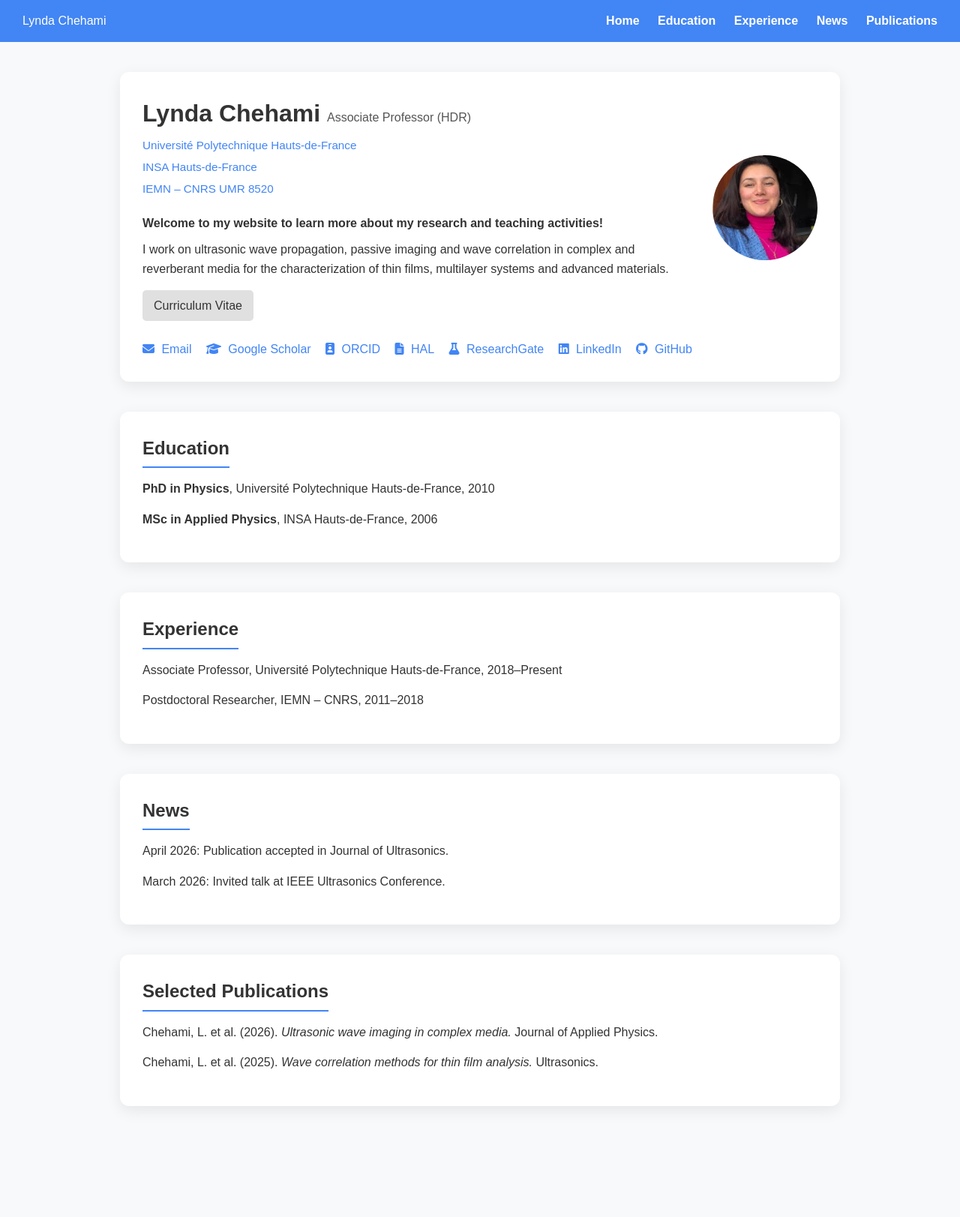
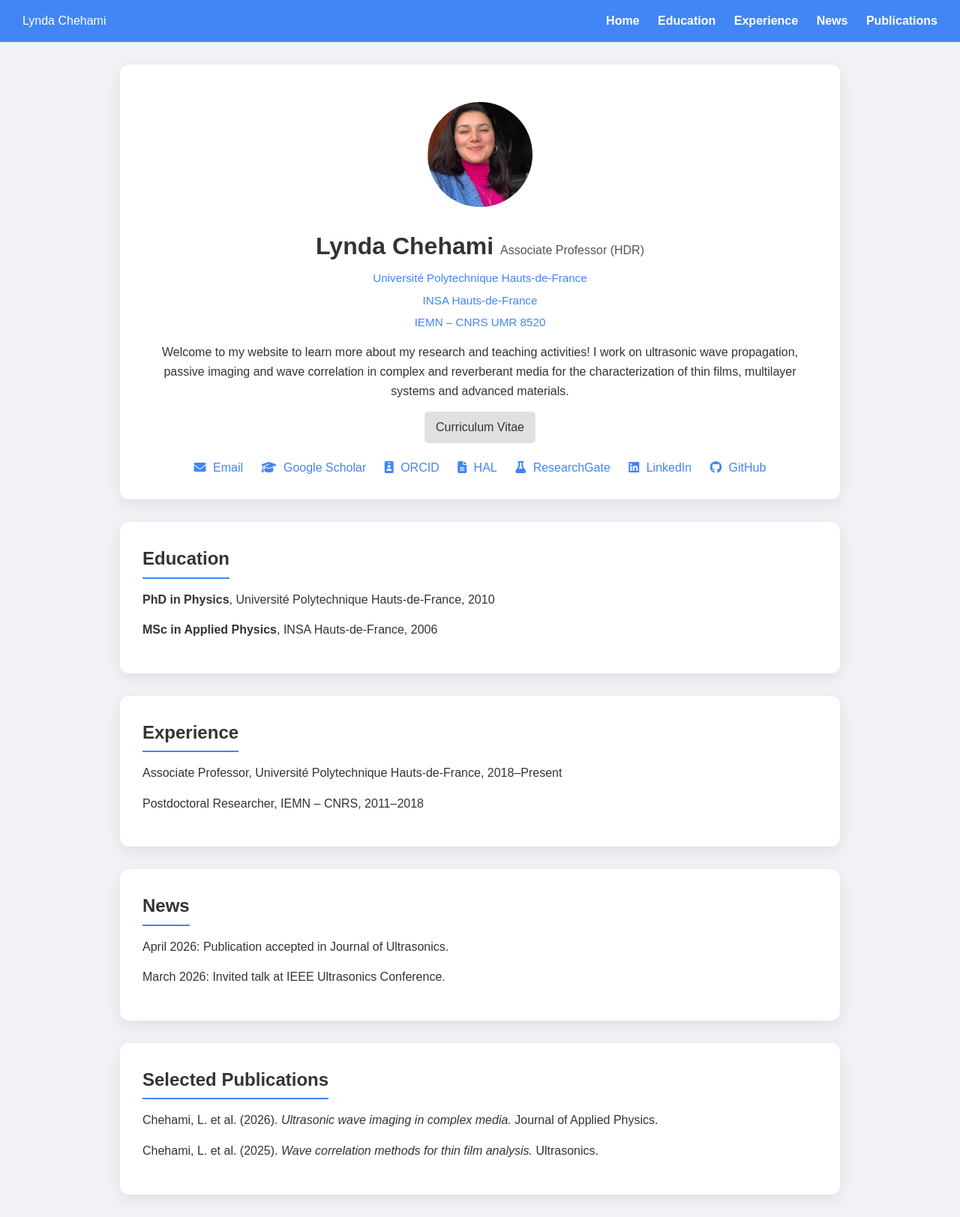
Before and after one commit to lchehami/lchehami.github.io, a Jekyll site: the page index.html, which Jekyll copies as it is, in a window 1280 px wide. Shown: the whole page at 75% size. Built offline with Jekyll 4.4.1, drawn with Linux system fonts in a browser that asks for light colours; before the commit the page ends 1515 px from its top, so only the background shows below that.

Commit message:
Update index.html

```diff
--- a/index.html
+++ b/index.html
@@ -3,48 +3,42 @@
 <head>
 <meta charset="UTF-8">
 <meta name="viewport" content="width=device-width, initial-scale=1.0">
-<title>Lynda Chehami - Homepage</title>
+<title>Lynda Chehami - Academic Homepage</title>
 <link rel="stylesheet" href="https://cdnjs.cloudflare.com/ajax/libs/font-awesome/6.4.0/css/all.min.css">
 <style>
   /* Reset & font */
   body, h1, h2, h3, p, a { margin:0; padding:0; }
-  body { font-family: Arial, sans-serif; background: #f8f9fa; color: #333; line-height:1.6; }
+  body { font-family: Arial, sans-serif; background: #f0f2f5; color: #333; line-height:1.6; }
 
   /* Header */
   header { background: #4285f4; color:white; padding:15px 30px; display:flex; justify-content:space-between; align-items:center; }
   header nav a { color:white; text-decoration:none; margin-left:20px; font-weight:bold; }
   header nav a:hover { text-decoration:underline; }
 
-  /* Main card */
-  .card { background:white; max-width:900px; margin:40px auto; border-radius:12px; padding:30px; box-shadow:0 6px 20px rgba(0,0,0,0.08); }
+  /* Card container */
+  .card { background:white; max-width:900px; margin:30px auto; border-radius:12px; padding:30px; box-shadow:0 6px 20px rgba(0,0,0,0.08); }
 
-  /* Hero */
-  .hero { display:flex; flex-wrap:wrap; align-items:center; justify-content:space-between; }
-  .hero-text { flex:1; min-width:250px; }
-  .profile { width:140px; height:140px; border-radius:50%; margin-left:20px; }
-
-  h1 { font-size:2rem; }
-  .subtitle { font-weight:normal; font-size:1rem; color:#555; }
-  .affiliation { font-size:0.95rem; color:#4285f4; margin-top:5px; }
-  .bio-title { font-weight:bold; margin:20px 0 10px; }
-  .bio { font-size:1rem; line-height:1.6; }
-
-  /* CV button */
-  .cv-button { display:inline-block; margin-top:15px; padding:8px 15px; background:#e0e0e0; border-radius:5px; text-decoration:none; color:#333; font-weight:500; }
-  .cv-button:hover { background:#d0d0d0; }
+  /* Hero section */
+  .hero { text-align:center; }
+  .hero img { width:140px; height:140px; border-radius:50%; margin:20px 0; }
+  .hero h1 { font-size:2rem; }
+  .hero .subtitle { font-weight:normal; font-size:1rem; color:#555; }
+  .hero .affiliation { font-size:0.95rem; color:#4285f4; margin-top:5px; }
+  .hero .bio { margin-top:15px; font-size:1rem; line-height:1.6; }
+  .hero .cv-button { display:inline-block; margin-top:15px; padding:8px 15px; background:#e0e0e0; border-radius:5px; text-decoration:none; color:#333; font-weight:500; }
+  .hero .cv-button:hover { background:#d0d0d0; }
 
   /* Links */
-  .links { margin-top:25px; }
-  .links a { margin-right:15px; text-decoration:none; color:#4285f4; font-weight:500; }
+  .links { margin-top:20px; text-align:center; }
+  .links a { margin:5px 10px; text-decoration:none; color:#4285f4; font-weight:500; }
   .links a i { margin-right:5px; }
 
   /* Sections */
-  section { margin-top:40px; }
   section h2 { border-bottom:2px solid #4285f4; display:inline-block; padding-bottom:5px; margin-bottom:15px; }
   .section-item { margin-bottom:15px; }
 
   /* Responsive */
-  @media(max-width:700px) { .hero { flex-direction:column; } .profile { margin:20px 0 0 0; } }
+  @media(max-width:700px) { .hero img { margin:15px 0; } }
 </style>
 </head>
 <body>
@@ -60,24 +54,22 @@
   </nav>
 </header>
 
-<main class="card" id="home">
-  <!-- Hero -->
-  <div class="hero">
-    <div class="hero-text">
+<main id="home">
+  <!-- Hero card -->
+  <div class="card hero">
+    <img src="assets/images/photos/profile.png" alt="Profile photo">
     <h1>Lynda Chehami <span class="subtitle">Associate Professor (HDR)</span></h1>
     <div class="affiliation">Université Polytechnique Hauts-de-France</div>
     <div class="affiliation">INSA Hauts-de-France</div>
     <div class="affiliation">IEMN – CNRS UMR 8520</div>
-      <div class="bio-title">Welcome to my website to learn more about my research and teaching activities!</div>
-      <p class="bio">I work on ultrasonic wave propagation, passive imaging and wave correlation
+    <p class="bio">
+      Welcome to my website to learn more about my research and teaching activities!
+      I work on ultrasonic wave propagation, passive imaging and wave correlation
       in complex and reverberant media for the characterization of thin films,
-        multilayer systems and advanced materials.</p>
+      multilayer systems and advanced materials.
+    </p>
     <a class="cv-button" href="assets/files/CV_Lynda_Chehami.pdf" target="_blank">Curriculum Vitae</a>
-    </div>
-    <img src="assets/images/photos/profile.png" class="profile" alt="Profile photo">
-  </div>
 
-  <!-- Links -->
     <div class="links">
       <a href="mailto:lynda.chehami@uphf.fr"><i class="fas fa-envelope"></i> Email</a>
       <a href="https://scholar.google.com/citations?user=3FhRL0gAAAAJ&hl=fr"><i class="fas fa-graduation-cap"></i> Google Scholar</a>
@@ -87,28 +79,20 @@
       <a href="https://www.linkedin.com/in/lynda-chehami-aa8106122/"><i class="fab fa-linkedin"></i> LinkedIn</a>
       <a href="https://github.com/lchehami"><i class="fab fa-github"></i> GitHub</a>
     </div>
-</main>
+  </div>
 
   <!-- Education -->
   <section id="education" class="card">
     <h2>Education</h2>
-  <div class="section-item">
-    <strong>PhD in Physics</strong>, Université Polytechnique Hauts-de-France, 2010
-  </div>
-  <div class="section-item">
-    <strong>MSc in Applied Physics</strong>, INSA Hauts-de-France, 2006
-  </div>
+    <div class="section-item"><strong>PhD in Physics</strong>, Université Polytechnique Hauts-de-France, 2010</div>
+    <div class="section-item"><strong>MSc in Applied Physics</strong>, INSA Hauts-de-France, 2006</div>
   </section>
 
   <!-- Experience -->
   <section id="experience" class="card">
     <h2>Experience</h2>
-  <div class="section-item">
-    Associate Professor, Université Polytechnique Hauts-de-France, 2018–Present
-  </div>
-  <div class="section-item">
-    Postdoctoral Researcher, IEMN – CNRS, 2011–2018
-  </div>
+    <div class="section-item">Associate Professor, Université Polytechnique Hauts-de-France, 2018–Present</div>
+    <div class="section-item">Postdoctoral Researcher, IEMN – CNRS, 2011–2018</div>
   </section>
 
   <!-- News -->
@@ -121,13 +105,10 @@
   <!-- Selected Publications -->
   <section id="publications" class="card">
     <h2>Selected Publications</h2>
-  <div class="section-item">
-    Chehami, L. et al. (2026). <em>Ultrasonic wave imaging in complex media.</em> Journal of Applied Physics.
-  </div>
-  <div class="section-item">
-    Chehami, L. et al. (2025). <em>Wave correlation methods for thin film analysis.</em> Ultrasonics.
-  </div>
+    <div class="section-item">Chehami, L. et al. (2026). <em>Ultrasonic wave imaging in complex media.</em> Journal of Applied Physics.</div>
+    <div class="section-item">Chehami, L. et al. (2025). <em>Wave correlation methods for thin film analysis.</em> Ultrasonics.</div>
   </section>
+</main>
 
 </body>
 </html>
```
Lines whose indentation alone changed are shown as unchanged.
